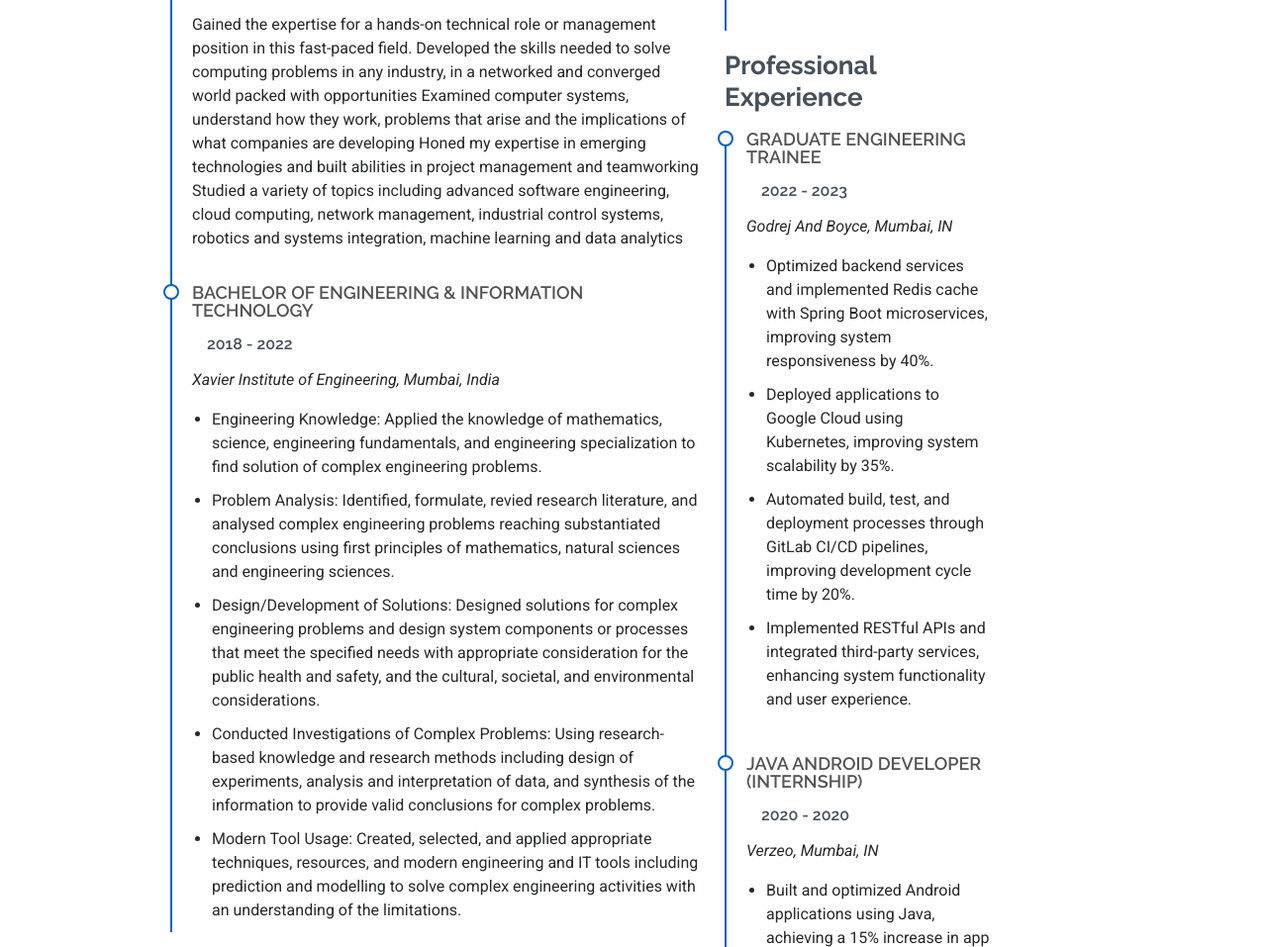
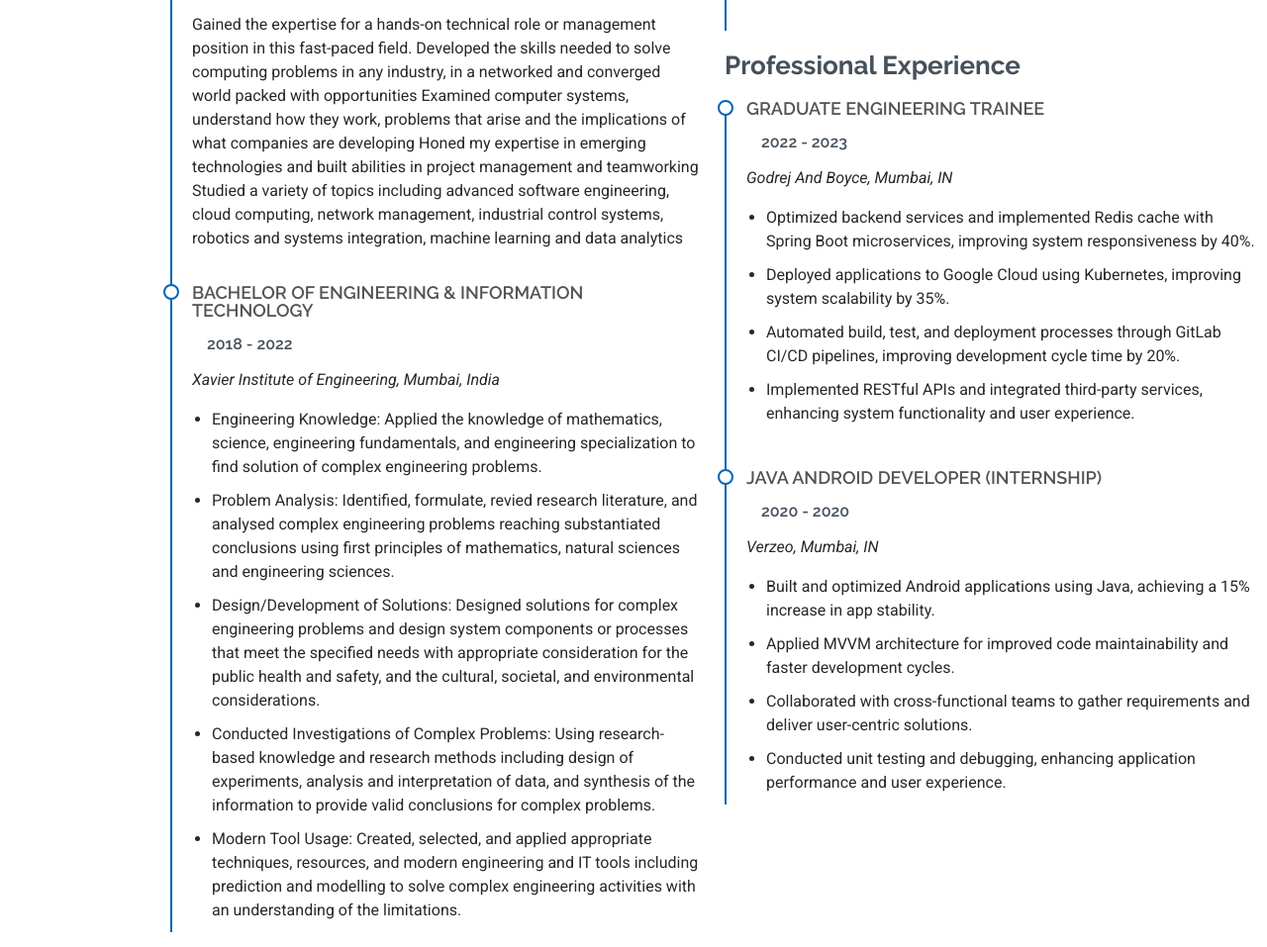
Before and after one commit to sknoor07/portfolio, a plain HTML site: page index.html in a window 1280 px wide. Shown: the part 2909-3866 px from the top of the page at 99% size. Drawn offline with Linux system fonts and the light colour scheme.

Commit message:
minor error fixed

```diff
--- a/index.html
+++ b/index.html
@@ -288,6 +288,8 @@
 
           </div>
 
+
+
           <div class="col-lg-6" data-aos="fade-up" data-aos-delay="200">
             <h3 class="resume-title">Professional Experience</h3>
             <div class="resume-item">
@@ -303,8 +305,6 @@ improving product availability accuracy for customer satisfaction  </li>
 replenishment and alignment with store merchandising goals. </li>
               </ul>
             </div><!-- Edn Resume Item -->
-
-          <div class="col-lg-6" data-aos="fade-up" data-aos-delay="200">
             <h3 class="resume-title">Professional Experience</h3>
             <div class="resume-item">
               <h4>Graduate Engineering Trainee</h4>
```
